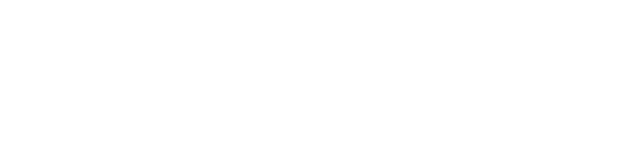
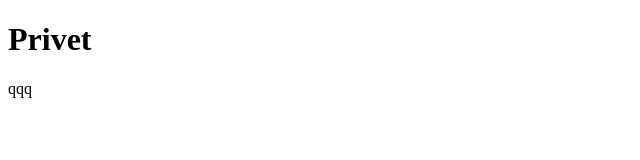
Before and after one commit to rekses-G/first-project, a plain HTML site: page index.html in a window 1280 px wide. Shown: the whole page, without its empty margins (0-640 px from the left). Drawn offline with Linux system fonts and the light colour scheme.

Commit message:
wqeeqwewqqwe

```diff
--- a/index.html
+++ b/index.html
@@ -6,6 +6,7 @@
   <title>Document</title>
 </head>
 <body>
-
+  <h1>Privet</h1>
+  <div>qqq</div>
 </body>
 </html>
```
